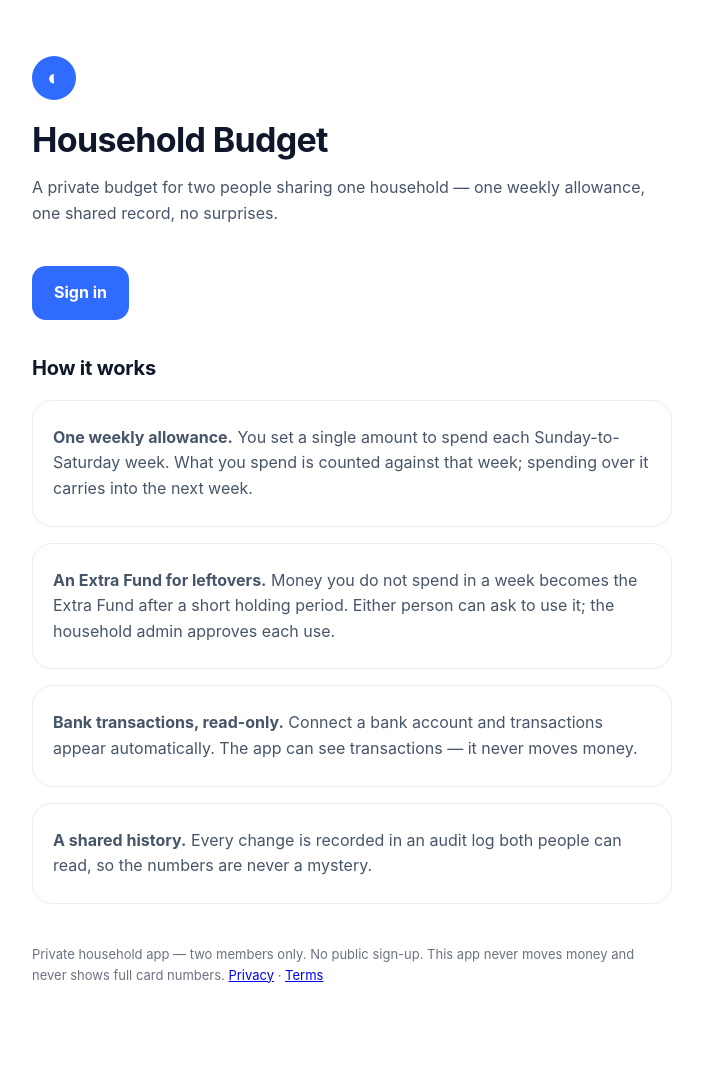
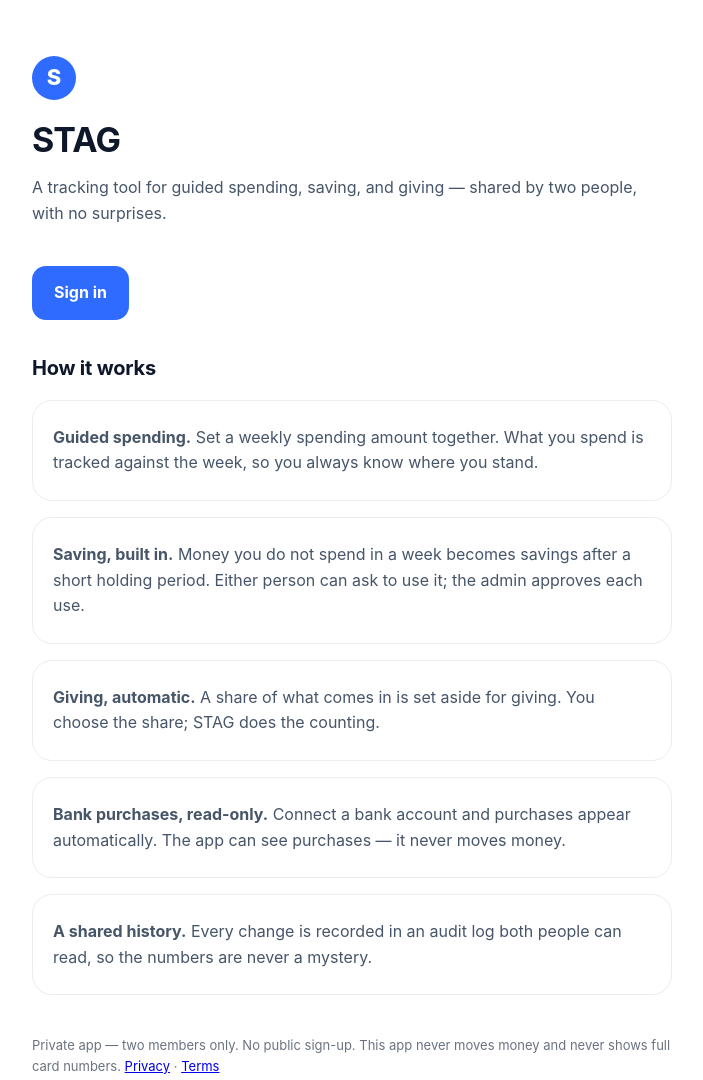
Before and after one commit to ycfried/Budget, a plain HTML site: page index.html in a window 1280 px wide. Shown: the whole page, without its empty margins (288-991 px from the left). Before the commit the page ends 1046 px from the top, so only its background shows below. Drawn offline with Linux system fonts and the light colour scheme.

Commit message:
Reposition STAG as a tracking tool for guided spending, saving, and giving

```diff
--- a/index.html
+++ b/index.html
@@ -4,7 +4,7 @@
 <meta charset="utf-8">
 <meta name="viewport" content="width=device-width, initial-scale=1, viewport-fit=cover">
 <meta name="theme-color" content="#ffffff">
-<title>STAG — Household Budget</title>
+<title>STAG</title>
 <link rel="icon" href="icon.svg" type="image/svg+xml">
 <style>
   body { margin: 0; font-family: -apple-system, BlinkMacSystemFont, "Helvetica Neue", Helvetica, Arial, sans-serif; background: #fff; color: #0f172a; line-height: 1.6; }
@@ -21,24 +21,27 @@
 </head>
 <body>
 <main>
-  <div class="mark" aria-hidden="true">◐</div>
-  <h1>Household Budget</h1>
-  <p>A private budget for two people sharing one household — one weekly allowance, one shared record, no surprises.</p>
+  <div class="mark" aria-hidden="true">S</div>
+  <h1>STAG</h1>
+  <p>A tracking tool for guided spending, saving, and giving — shared by two people, with no surprises.</p>
   <a class="btn" href="live.html">Sign in</a>
   <h2>How it works</h2>
   <div class="card">
-    <p><strong>One weekly allowance.</strong> You set a single amount to spend each Sunday-to-Saturday week. What you spend is counted against that week; spending over it carries into the next week.</p>
+    <p><strong>Guided spending.</strong> Set a weekly spending amount together. What you spend is tracked against the week, so you always know where you stand.</p>
   </div>
   <div class="card">
-    <p><strong>An Extra Fund for leftovers.</strong> Money you do not spend in a week becomes the Extra Fund after a short holding period. Either person can ask to use it; the household admin approves each use.</p>
+    <p><strong>Saving, built in.</strong> Money you do not spend in a week becomes savings after a short holding period. Either person can ask to use it; the admin approves each use.</p>
   </div>
   <div class="card">
-    <p><strong>Bank transactions, read-only.</strong> Connect a bank account and transactions appear automatically. The app can see transactions — it never moves money.</p>
+    <p><strong>Giving, automatic.</strong> A share of what comes in is set aside for giving. You choose the share; STAG does the counting.</p>
+  </div>
+  <div class="card">
+    <p><strong>Bank purchases, read-only.</strong> Connect a bank account and purchases appear automatically. The app can see purchases — it never moves money.</p>
   </div>
   <div class="card">
     <p><strong>A shared history.</strong> Every change is recorded in an audit log both people can read, so the numbers are never a mystery.</p>
   </div>
-  <p class="foot">Private household app — two members only. No public sign-up. This app never moves money and never shows full card numbers. <a href="privacy.html">Privacy</a> · <a href="terms.html">Terms</a></p>
+  <p class="foot">Private app — two members only. No public sign-up. This app never moves money and never shows full card numbers. <a href="privacy.html">Privacy</a> · <a href="terms.html">Terms</a></p>
 </main>
 </body>
 </html>
```
Also changed, not shown: landing.html (+10 -7 lines), live.html (+3 -3 lines), 2 other files.
